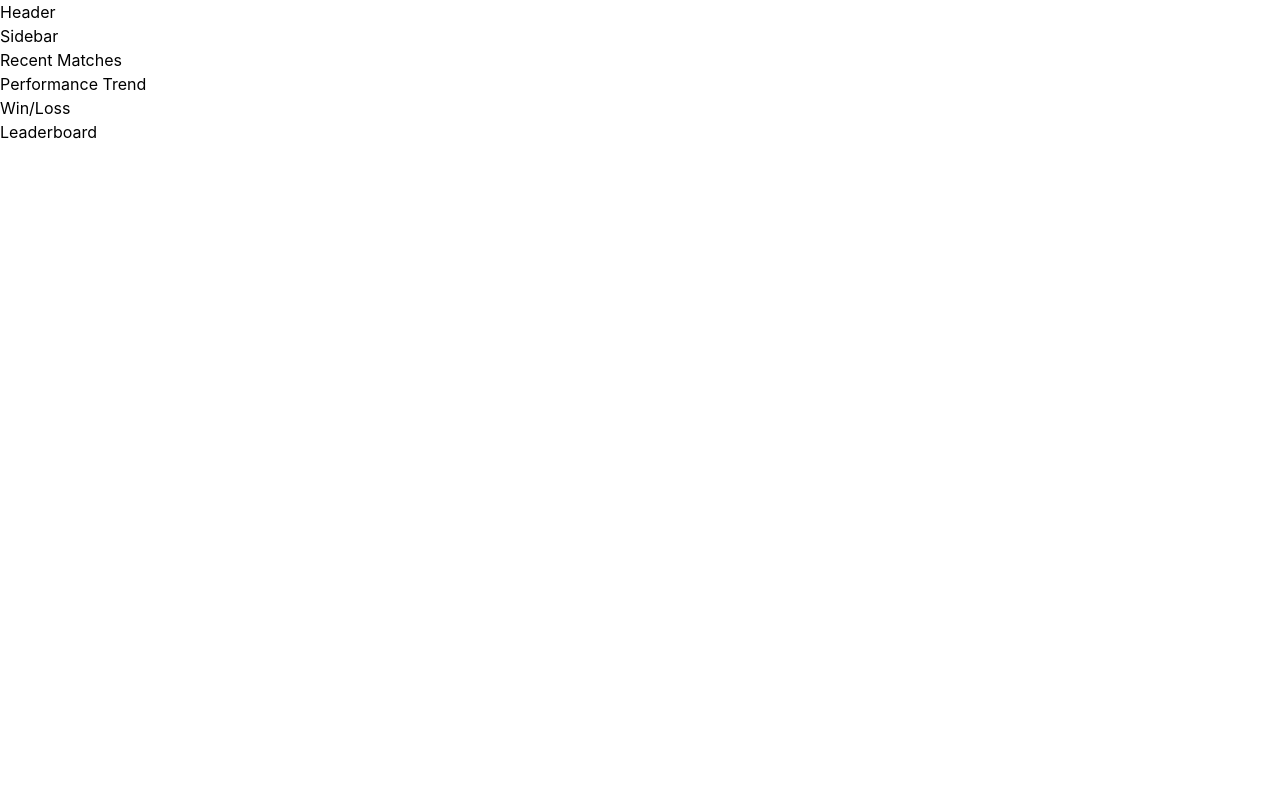
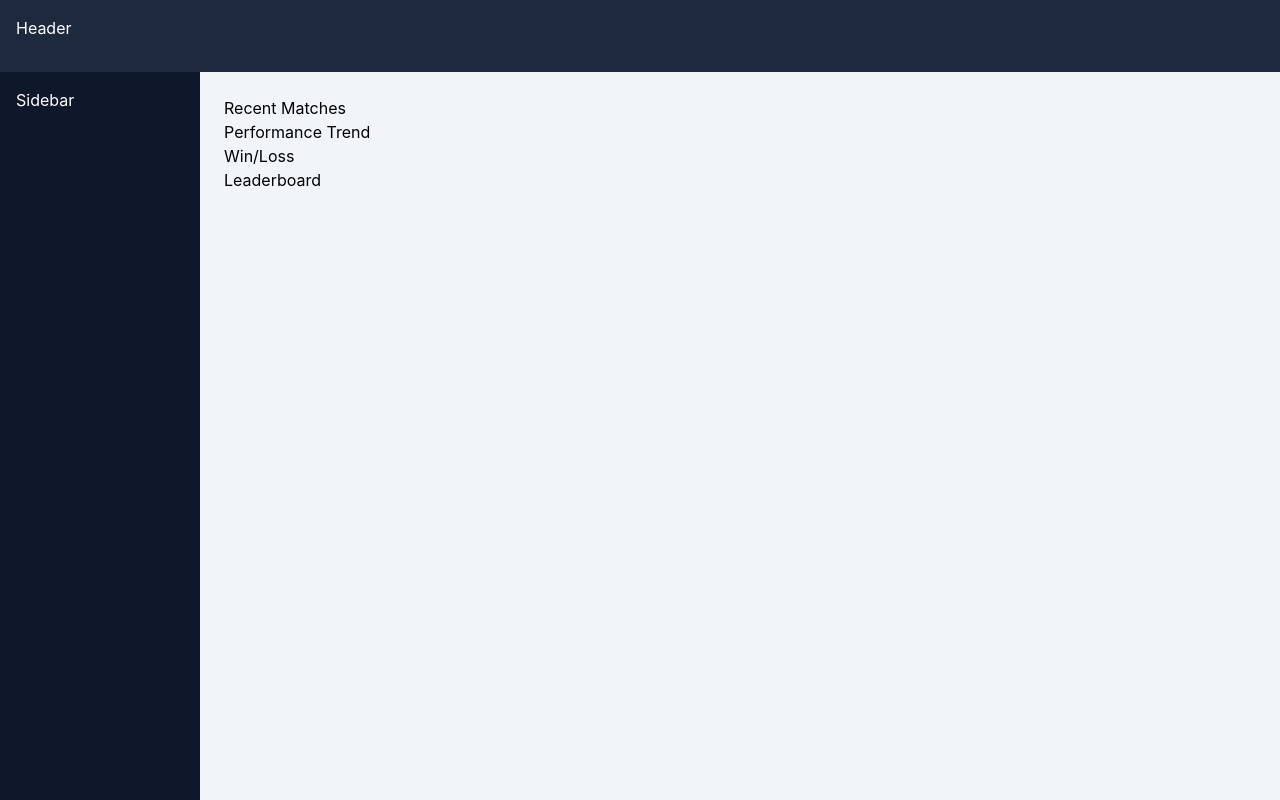
Before and after one commit to Juaopm/matchtracker-web, a React (Vite) app: page / in a window 1280 px wide. Built offline with nearby package versions, Linux system fonts and the light colour scheme.

Commit message:
feat: componentizar header e sidebar do dashboard

```diff
--- /dev/null
+++ b/src/components/Header.tsx
@@ -0,0 +1,5 @@
+function Header() {
+  return <header className="h-18 bg-slate-800 p-4 text-white">Header</header>;
+}
+
+export default Header;
--- /dev/null
+++ b/src/components/Sidebar.tsx
@@ -0,0 +1,5 @@
+function Sidebar() {
+  return <aside className="w-50 bg-slate-900 p-4 text-white">Sidebar</aside>;
+}
+
+export default Sidebar;
--- a/src/pages/Dashboard.tsx
+++ b/src/pages/Dashboard.tsx
@@ -1,19 +1,18 @@
+import Header from "../components/Header";
+import Sidebar from "../components/Sidebar";
+
 function Dashboard() {
   return (
-    <div>
+    <div className="flex min-h-screen flex-col">
       {/*Header */}
-      <header>
-        <h1>Header</h1>
-      </header>
+      <Header />
 
-      <div>
+      <div className="flex flex-1">
         {/* Sidebar */}
-        <aside>
-          <h2>Sidebar</h2>
-        </aside>
+        <Sidebar />
 
         {/* Main */}
-        <main>
+        <main className="flex-1 bg-slate-100 p-6">
           {/* Recent Matches */}
           <section>
             <h2>Recent Matches</h2>
```
